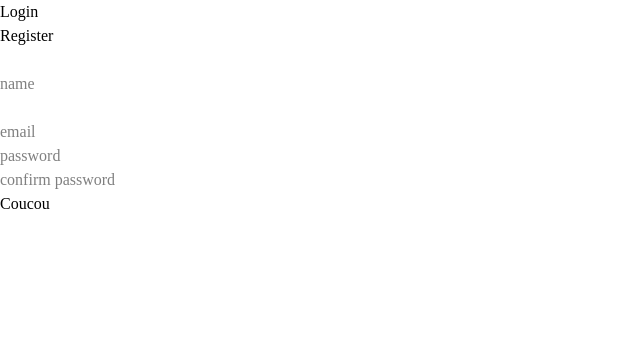
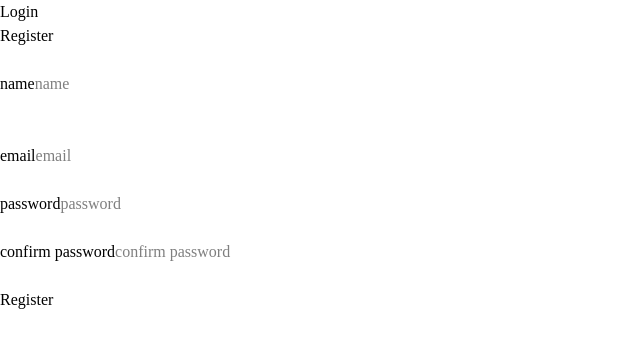
Before and after one commit to achille-bsc/transcendence, a React (Vite) app in the folder frontend/: page /register in a window 1280 px wide. Shown: the top 348 px of the page, without its empty margins (0-640 px from the left). Built offline with nearby package versions, Linux system fonts and the light colour scheme.

Commit message:
Front (update):
Add more components in the actual code.

```diff
--- a/frontend/src/Log.tsx
+++ b/frontend/src/Log.tsx
@@ -1,5 +1,7 @@
 import { useState } from "react";
 import MyButton from "./Button"
+import  RegisterInput  from "./RegisterInput";
+import RegisterButton from "./RegisterButton";
 
 function Log () {
 
@@ -61,7 +63,7 @@ function Log () {
 					</div>
 					<div className="p-4 sm:p-5 md:p-6">
 						<label className="flex justify-center"><br />
-							<input
+							<RegisterInput
 								type="text"
 								id="name"
 								name="name"
@@ -73,7 +75,7 @@ function Log () {
 						</label><br />
 
 						<label className="flex justify-center">
-							<input
+							<RegisterInput
 								type="password"
 								id="password"
 								name="password"
@@ -84,20 +86,20 @@ function Log () {
 								/>
 						</label><br />
 
-						<div className="flex justify-center items-center">
-							<a href="/"><input
-								type="submit"
-								value="Register"
+						<div className="flex justify-center items-center transition-all duration-200 ">
+							<RegisterButton
+								label="Register"
+								icon=""
 								className="w-full sm:w-auto p-2 px-5 text-sm sm:text-base bg-[#3A3A3A] hover:bg-linear-[90deg,#6E3CA3,#A82828] focus:outline-2 text-[#FFFFFF]"
-								/></a>
+								/>
 						</div>
 					</div>
 				</form>
-				<div className="place-items-center">
+				<div className="flex flex-col items-center">
 					<img className="h-15 w-[90%]" src="../icons/ligne.png" alt="separator"/>
 					<div className="m-5 mt-0 flex items-center justify-center">
 						<MyButton onClick={() => {handleGithubLogin}}>
-							<img className="cursor-pointer" src="../icons/github.png" alt="logo github pour connexion"/>
+							<img className="cursor-pointer" src="../icons/github.png" alt="logo github pour connexion" href="https://github.com/achille-bsc/transcendence"/>
 						</MyButton>
 					</div>
 				</div>
--- a/frontend/src/Register.tsx
+++ b/frontend/src/Register.tsx
@@ -1,6 +1,6 @@
 import { useState } from "react";
-import MyButton from "./Button"
-import  RegisterButton  from "./RegisterButton";
+import  RegisterInput  from "./RegisterInput";
+import RegisterButton from "./RegisterButton";
 
 function Register () {
 
@@ -10,6 +10,7 @@ function Register () {
 	const [confirmPassword, setConfirmPassword] = useState("");
 
 	async function handleRegister(e: React.FormEvent) {
+		console.log("P = ", pseudo, " E = ", email, " PASS = ", password, " CPASS = ", confirmPassword);
 		e.preventDefault();
 
 		if (password != confirmPassword)
@@ -52,65 +53,62 @@ function Register () {
 				</div>
 				<div className="p-4 sm:p-5 md:p-6">
 					<label className="flex justify-center"><br />
-						<input
+						<RegisterInput
 							type="text"
 							id="name"
 							name="name"
 							className="w-full border p-2 sm:p-2.5 text-sm sm:text-base bg-[#3A3A3A] placeholder-[#9B9B9B]"
 							placeholder="name"
-							onChange={e => setPseudo(e.target.value)}
+							onChange={() => setPseudo(pseudo)}
 							autoComplete="false"
 							required
 							/>
 					</label><br />
 					<label className="flex justify-center"><br />
-						<input
+						<RegisterInput
 							type="email"
 							id="name"
 							name="name"
 							className="w-full border p-2 sm:p-2.5 text-sm sm:text-base bg-[#3A3A3A] placeholder-[#9B9B9B]"
 							placeholder="email"
-							onChange={e => setEmail(e.target.value)}
+							onChange={() => setEmail(email)}
 							autoComplete="false"
 							required
 							/>
 					</label><br />
 					<label className="flex justify-center">
-						<input
+						<RegisterInput
 							type="password"
 							id="password"
 							name="password"
 							className="w-full border p-2 sm:p-2.5 text-sm sm:text-base bg-[#3A3A3A] placeholder-[#9B9B9B]"
 							placeholder="password"
-							onChange={e => setPassword(e.target.value)}
+							onChange={() => setPassword(password)}
 							autoComplete="false"
 							required
 							/>
 					</label><br />
 					<label className="flex justify-center">
-						<input
+						<RegisterInput
 							type="password"
 							id="password"
 							name="password"
 							className="w-full border p-2 sm:p-2.5 text-sm sm:text-base bg-[#3A3A3A] placeholder-[#9B9B9B]"
 							placeholder="confirm password"
-							onChange={e => setConfirmPassword(e.target.value)}
+							onChange={() => setConfirmPassword(confirmPassword)} //envoie valeur async
 							autoComplete="false"
 							required
 							/>
 					</label><br />
-					<RegisterButton label="Coucou" className=""/>
+					<div className="flex justify-center items-center transition-all duration-200 ">
+						<RegisterButton
+							label="Register"
+							icon=""
+							className="w-full sm:w-auto p-2 px-5 text-sm sm:text-base bg-[#3A3A3A] hover:bg-linear-[90deg,#6E3CA3,#A82828] focus:outline-2 text-[#FFFFFF]"
+							/>
+					</div>
 				</div>
 			</form>
-
-			{/* <div className="flex justify-center items-center h-10 scale-300 scale-y-30">
-				<img src="../icons/ligne.png"/>
-			</div>
-			<div className="flex justify-center items-center">
-				<MyButton onClick={() => 42}>
-					<img src="../icons/github.png" href="https://github.com/achille-bsc/transcendence"/>
-				</MyButton>
-			</div> */}
 		</div>
 	)
 }
--- a/frontend/src/RegisterButton.tsx
+++ b/frontend/src/RegisterButton.tsx
@@ -1,20 +1,19 @@
+import { useState } from "react";
 
 interface ButtonProps {
-	label: string;
-	type?: string;
+	label?: string;
+	icon?: string;
 	className?: string;
-	internClassName?: string;
+	onClick?: () => void;
+	autoComplete?:string;
 }
 
-export default function RegisterButton ({label, type = "submit", className, internClassName} : ButtonProps) {
+export default function RegisterButton ({label, icon, className, onClick} : ButtonProps) {
 
 	return (
-		<div className={className ? className : "flex justify-center items-center transition-all duration-200 "}>
-			<input
-				type={type}
-				value={label}
-				className={internClassName ? internClassName :"w-full sm:w-auto p-2 px-5 text-sm sm:text-base bg-[#3A3A3A] hover:bg-linear-[90deg,#6E3CA3,#A82828] focus:outline-2 text-[#FFFFFF]"}
-				/>
-		</div>
+		<button className={className} onClick={onClick} >
+			<div>{icon == "github" ? <img className="cursor-pointer" src="../icons/github.png" alt="logo github pour connexion"/> : "" }</div>
+			{label}
+		</button>
 	)
 }
--- /dev/null
+++ b/frontend/src/RegisterInput.tsx
@@ -0,0 +1,31 @@
+interface InputProps {
+	type?: string;
+	id?:string;
+	name?:string;
+	value?: string;
+	className?: string;
+	placeholder?: string;
+	onChange?: () => void;
+	autoComplete?:string;
+	required?:boolean;
+}
+
+export default function RegisterInput ({value, type, id, name, className, placeholder, onChange, autoComplete, required} : InputProps) {
+
+	return (
+		<div className="w-full">
+			{placeholder}
+			<input
+				type={type}
+				id={id}
+				name={name}
+				value={value}
+				className={className}
+				placeholder={placeholder}
+				onChange={onChange}
+				autoComplete={autoComplete}
+				required={required}
+				/>
+		</div>
+	)
+}
```
